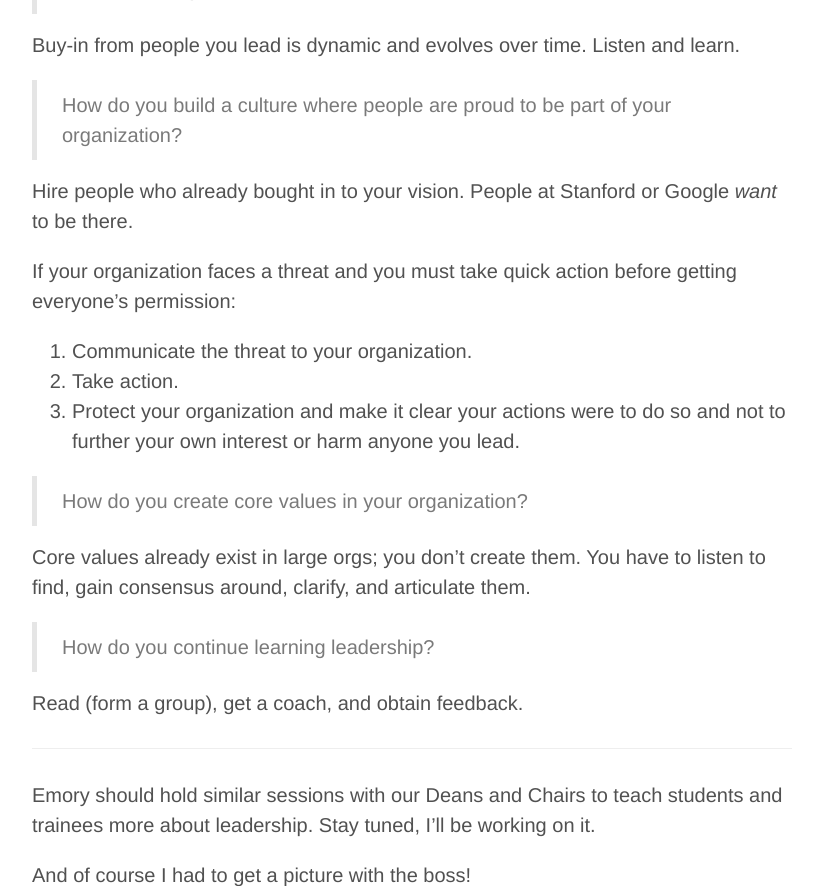
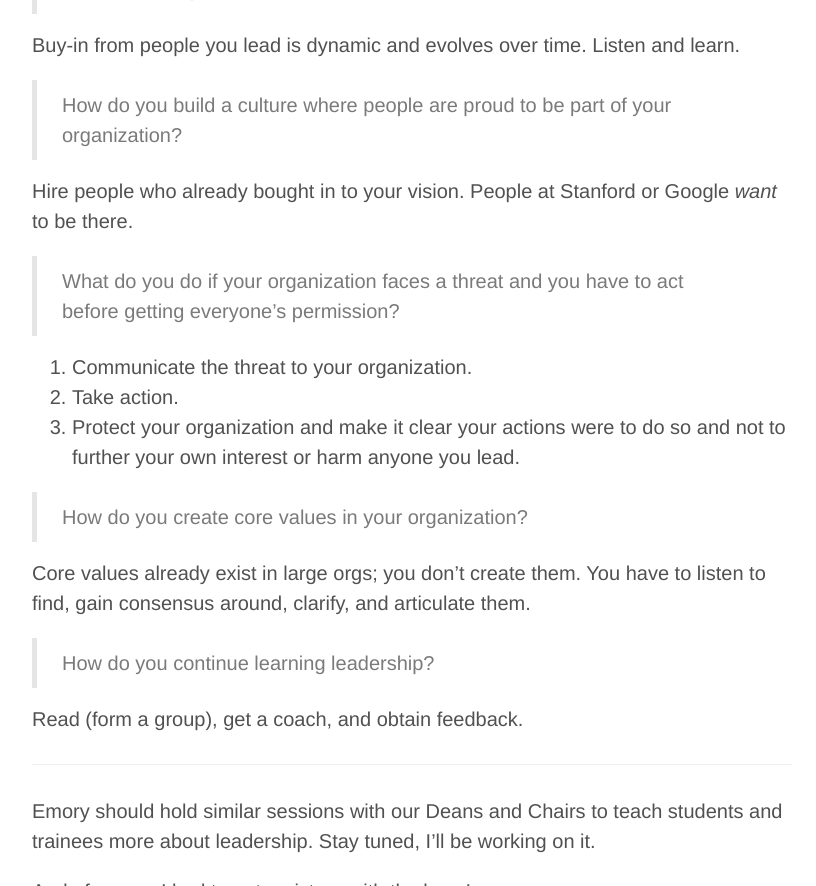
Before and after one commit to erikr/erikr.github.io, a Jekyll site: the page built from _posts/2015-09-27-Masterclass-With-Lloyd-Minor.md, in a window 1280 px wide and 900 px high, scrolled down 1255 px, cut to the strip 0-886 px from the top of the window. Shown: the whole strip, without its empty margins (228-1044 px from the left). Built offline with Jekyll 4.4.1, drawn with Linux system fonts in a browser that asks for light colours; nearby versions of some CDN libraries.

Commit message:
minor revision to post

```diff
--- a/_posts/2015-09-27-Masterclass-With-Lloyd-Minor.md
+++ b/_posts/2015-09-27-Masterclass-With-Lloyd-Minor.md
@@ -34,7 +34,7 @@ Buy-in from people you lead is dynamic and evolves over time. Listen and learn.
 
 Hire people who already bought in to your vision. People at Stanford or Google *want* to be there.
 
-If your organization faces a threat and you must take quick action before getting everyone's permission:
+> What do you do if your organization faces a threat and you have to act before getting everyone's permission?
 
 1. Communicate the threat to your organization.
 2. Take action.
```
